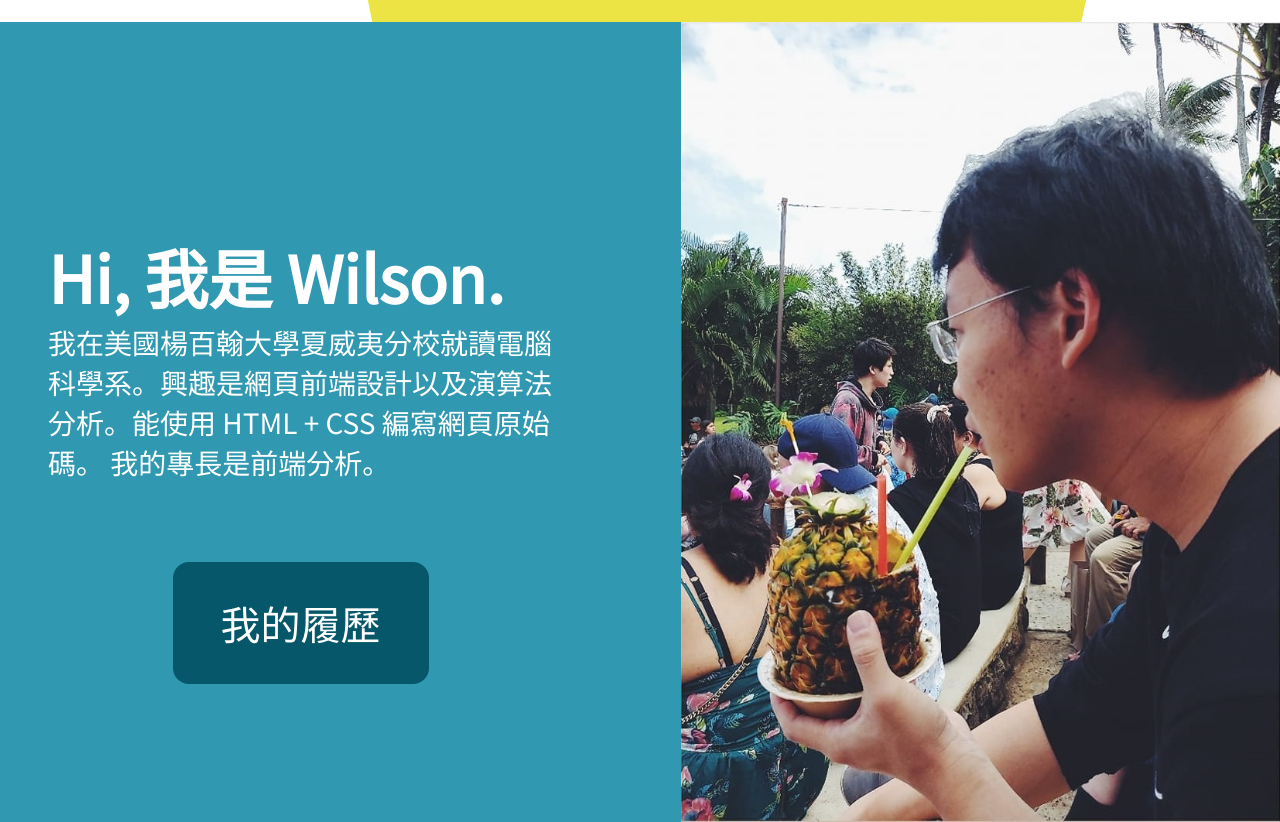
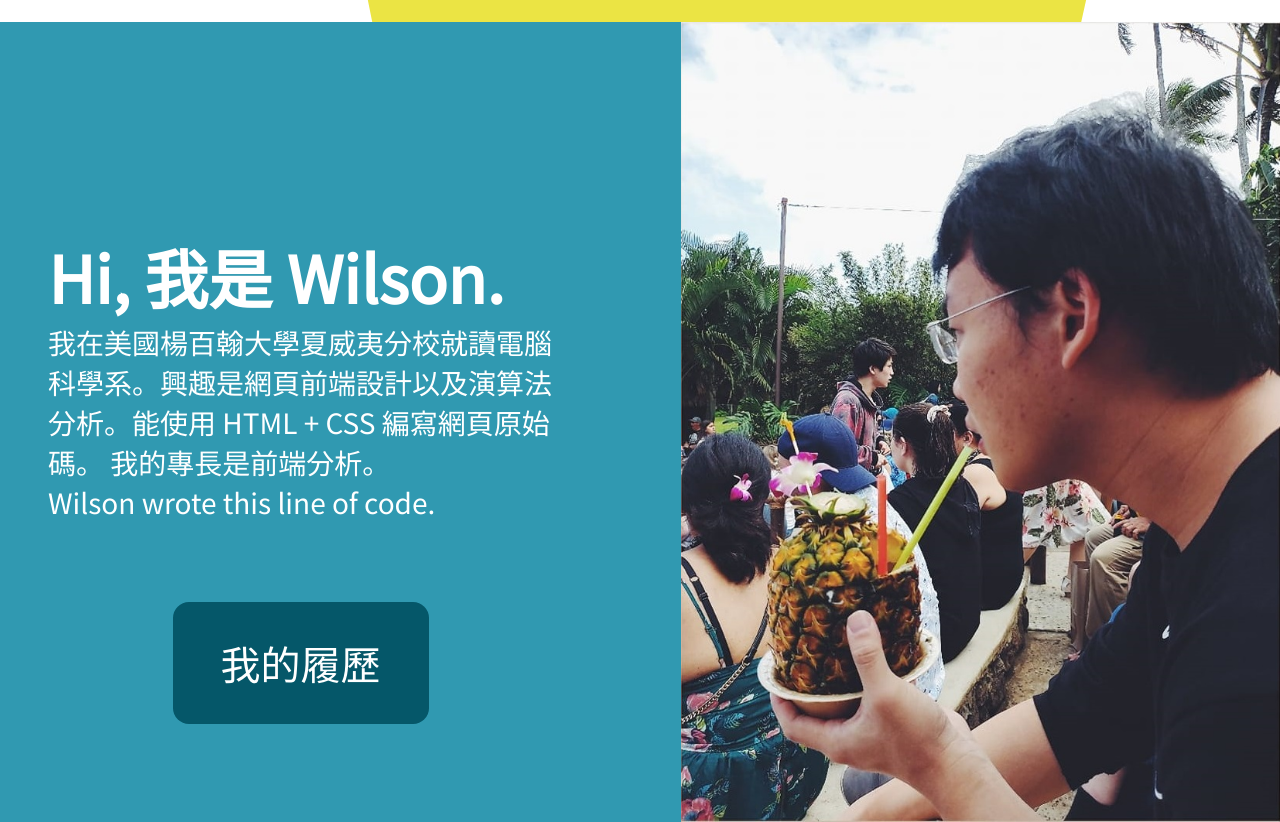
Before and after one commit to s9208892088/Hawaii, a plain HTML site: page index.html in a window 1280 px wide. Shown: the part 2219-3041 px from the top of the page. Drawn offline with Linux system fonts and the light colour scheme.

Commit message:
one line of code added

```diff
--- a/index.html
+++ b/index.html
@@ -91,6 +91,7 @@
               我在美國楊百翰大學夏威夷分校就讀電腦科學系。興趣是網頁前端設計以及演算法分析。能使用
               HTML + CSS 編寫網頁原始碼。 我的專長是前端分析。
             </p>
+            <p>Wilson wrote this line of code.</p>
             <a href="#">我的履歷</a>
           </div>
         </div>
```
